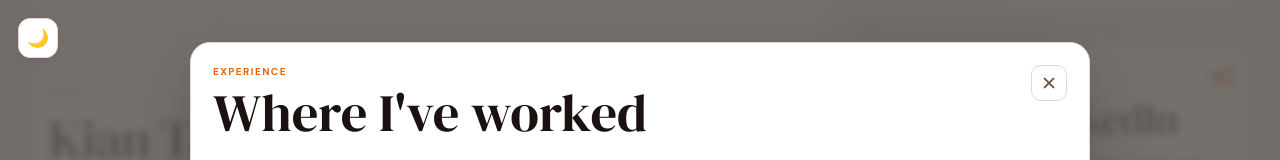
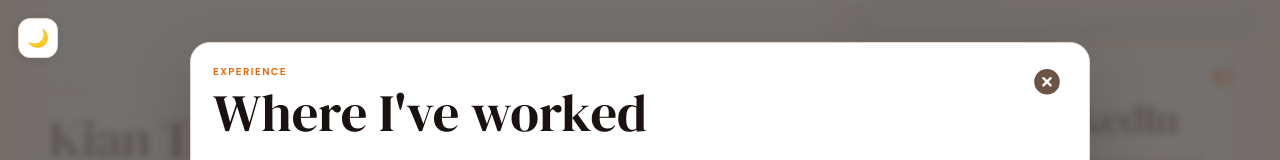
Before and after one commit to kian-tamjidi04/portfolio, a React (Vite) app: page / in a window 1280 px wide. Both pictures are taken after a click on the button 380 px from the left and 317 px from the top of the page. Shown: the top 160 px of the page. Built offline with nearby package versions, Linux system fonts and the light colour scheme.

Commit message:
new projects page and X btn

```diff
--- a/src/App.tsx
+++ b/src/App.tsx
@@ -6,6 +6,7 @@ import {
   faBriefcase,
   faBullhorn,
   faCircleUser,
+  faCircleXmark,
   faHammer,
   faRocket,
   faScrewdriverWrench,
@@ -271,19 +272,22 @@ function ModalBody({
   if (card.type === 'projects') {
     return (
       <section className="projects-preview-grid" aria-label="Projects overview cards">
-        {card.items.map((item) => (
+        {card.items.map((item) => {
+          const isHidden = focusedProjectId === item.id;
+          return (
             <motion.button
-            className={`project-preview-card${focusedProjectId === item.id ? ' project-preview-card-hidden' : ''}`}
+              className={`project-preview-card${isHidden ? ' project-preview-card-hidden' : ''}`}
               key={item.id}
               variants={modalItemVariants}
-            onClick={(event) => onProjectPreviewClick(item, event.currentTarget)}
+              onClick={isHidden ? undefined : (event) => onProjectPreviewClick(item, event.currentTarget)}
               type="button"
+              aria-hidden={isHidden || undefined}
             >
-            <p className="project-preview-label">{item.id.replace('-', ' ')}</p>
               <h3 className="project-preview-title">{item.title}</h3>
               <p className="project-preview-summary">{item.summary}</p>
             </motion.button>
-        ))}
+          );
+        })}
       </section>
     );
   }
@@ -309,6 +313,7 @@ function FlipCard({ card, fromRect, onClose }: FlipCardProps) {
   const [modalHeight, setModalHeight] = useState(modalRect.height);
   const [isContentRevealed, setIsContentRevealed] = useState(false);
   const [projectFocus, setProjectFocus] = useState<ProjectFocusState | null>(null);
+  const [projectFocusClosedId, setProjectFocusClosedId] = useState<string | null>(null);
   const headerRef = useRef<HTMLElement | null>(null);
   const bodyRef = useRef<HTMLDivElement | null>(null);
 
@@ -351,6 +356,7 @@ function FlipCard({ card, fromRect, onClose }: FlipCardProps) {
   useEffect(() => {
     setIsContentRevealed(false);
     setProjectFocus(null);
+    setProjectFocusClosedId(null);
     const revealTimer = window.setTimeout(() => {
       setIsContentRevealed(true);
     }, CONTENT_REVEAL_DELAY * 1000);
@@ -359,18 +365,23 @@ function FlipCard({ card, fromRect, onClose }: FlipCardProps) {
 
   const projectFocusRect = useMemo(() => {
     const headerHeight = headerRef.current?.offsetHeight ?? 0;
-    const topOffset = headerHeight + 20;
-    const availableHeight = Math.max(220, modalHeight - topOffset);
+    const topOffset = headerHeight + 14;
+    const viewportPadding = 24;
+    const maxWidth = Math.max(320, window.innerWidth - viewportPadding * 2);
+    const focusWidth = Math.min(maxWidth, modalRect.width + 84);
+    const availableHeight = Math.max(250, modalHeight - topOffset + 28);
+    const left = modalRect.left + ((modalRect.width - focusWidth) / 2);
     return {
-      left: modalRect.left,
+      left,
       top: modalRect.top + topOffset,
-      width: modalRect.width,
+      width: focusWidth,
       height: availableHeight,
     };
   }, [modalHeight, modalRect]);
 
   const handleProjectPreviewClick = useCallback((item: ProjectPreviewItem, el: HTMLButtonElement) => {
     const rect = el.getBoundingClientRect();
+    setProjectFocusClosedId(null);
     setProjectFocus({
       item,
       fromRect: {
@@ -383,8 +394,9 @@ function FlipCard({ card, fromRect, onClose }: FlipCardProps) {
   }, []);
 
   const closeProjectFocus = useCallback(() => {
+    setProjectFocusClosedId(projectFocus?.item.id ?? null);
     setProjectFocus(null);
-  }, []);
+  }, [projectFocus]);
 
   useEffect(() => {
     if (!projectFocus) return undefined;
@@ -412,7 +424,7 @@ function FlipCard({ card, fromRect, onClose }: FlipCardProps) {
 
       {/* The flying card — framer-motion owns position + size */}
       <motion.div
-        className="flip-wrapper"
+        className={`flip-wrapper${projectFocus ? ' flip-wrapper-nested-focus' : ''}`}
         initial={{ left: fromRect.left, top: fromRect.top, width: fromRect.width, height: fromRect.height }}
         animate={{ left: modalRect.left, top: modalRect.top, width: modalRect.width, height: modalHeight }}
         exit={{ left: fromRect.left, top: fromRect.top, width: fromRect.width, height: fromRect.height }}
@@ -433,7 +445,7 @@ function FlipCard({ card, fromRect, onClose }: FlipCardProps) {
           </div>
 
           {/* Back face — modal content (rotated 180deg base, visible when inner=180) */}
-          <div className="flip-face flip-back">
+          <div className={`flip-face flip-back${projectFocus ? ' flip-back-nested-focus' : ''}`}>
             <header className="portfolio-modal-header" ref={headerRef}>
               <div>
                 <p className="modal-label">{card.label}</p>
@@ -445,7 +457,7 @@ function FlipCard({ card, fromRect, onClose }: FlipCardProps) {
                 onClick={onClose}
                 type="button"
               >
-                ✕
+                <FontAwesomeIcon icon={faCircleXmark} />
               </button>
             </header>
             <motion.div
@@ -458,7 +470,7 @@ function FlipCard({ card, fromRect, onClose }: FlipCardProps) {
             >
               <ModalBody
                 card={card}
-                focusedProjectId={projectFocus?.item.id ?? null}
+                focusedProjectId={projectFocus?.item.id ?? projectFocusClosedId}
                 onProjectPreviewClick={handleProjectPreviewClick}
               />
             </motion.div>
@@ -466,7 +478,7 @@ function FlipCard({ card, fromRect, onClose }: FlipCardProps) {
         </motion.div>
       </motion.div>
 
-      <AnimatePresence>
+      <AnimatePresence onExitComplete={() => setProjectFocusClosedId(null)}>
         {projectFocus && (
           <>
             <motion.button
@@ -511,7 +523,6 @@ function FlipCard({ card, fromRect, onClose }: FlipCardProps) {
                 <div className="project-focus-face project-focus-back">
                   <header className="project-focus-header">
                     <div>
-                      <p className="modal-label">Project details</p>
                       <h3 className="project-focus-title">{projectFocus.item.title}</h3>
                     </div>
                     <button
@@ -520,7 +531,7 @@ function FlipCard({ card, fromRect, onClose }: FlipCardProps) {
                       onClick={closeProjectFocus}
                       type="button"
                     >
-                      ✕
+                      <FontAwesomeIcon icon={faCircleXmark} />
                     </button>
                   </header>
                   <div className="project-focus-body">
--- a/src/index.css
+++ b/src/index.css
@@ -300,6 +300,13 @@ a {
   position: fixed;
   z-index: 50;
   perspective: 1600px;
+  transition: transform 0.42s ease, filter 0.42s ease, opacity 0.42s ease;
+}
+
+.flip-wrapper.flip-wrapper-nested-focus {
+  transform: scale(0.94) translateY(6px);
+  filter: saturate(0.82) blur(0.8px);
+  opacity: 0.86;
 }
 
 /* ─── Inner rotating element ──────────────────────────────────────── */
@@ -340,6 +347,13 @@ a {
   display: flex;
   flex-direction: column;
   box-shadow: var(--shadow-modal);
+  transition: background-color 0.34s ease, border-color 0.34s ease, box-shadow 0.34s ease;
+}
+
+.flip-back.flip-back-nested-focus {
+  box-shadow:
+    inset 0 0 0 1px color-mix(in oklab, var(--border) 78%, transparent),
+    0 14px 28px rgba(0, 0, 0, 0.24);
 }
 
 .portfolio-modal {
@@ -378,22 +392,23 @@ a {
 }
 
 .modal-close {
-  border: 1px solid var(--border);
+  border: none;
   background: transparent;
   color: var(--text-secondary);
-  font-size: 1.2rem;
-  width: 36px;
-  height: 36px;
-  border-radius: 10px;
+  font-size: 1.6rem;
+  padding: 4px;
   cursor: pointer;
-  transition: color 0.2s ease, background 0.2s ease, border-color 0.2s ease;
+  transition: color 0.2s ease, transform 0.2s ease;
   flex-shrink: 0;
+  line-height: 1;
+  display: flex;
+  align-items: center;
+  justify-content: center;
 }
 
 .modal-close:hover {
   color: var(--accent);
-  background: var(--accent-dim);
-  border-color: var(--accent);
+  transform: scale(1.15);
 }
 
 .portfolio-modal-body {
@@ -727,7 +742,7 @@ a {
   min-height: 150px;
   text-align: left;
   cursor: pointer;
-  transition: border-color 0.2s ease, transform 0.2s ease, box-shadow 0.2s ease;
+  transition: border-color 0.24s ease, transform 0.24s ease, box-shadow 0.24s ease, background-color 0.3s ease;
 }
 
 .project-preview-card:hover {
@@ -773,7 +788,7 @@ a {
 }
 
 .project-preview-card.project-preview-card-hidden {
-  opacity: 0;
+  visibility: hidden;
   pointer-events: none;
   transition: none;
 }
@@ -789,9 +804,10 @@ a {
   inset: 0;
   border: 1px solid var(--border);
   border-radius: 14px;
-  background: var(--surface);
+  background: var(--surface-subtle);
   -webkit-backface-visibility: hidden;
   backface-visibility: hidden;
+  transition: background-color 0.38s ease, border-color 0.38s ease, box-shadow 0.38s ease;
 }
 
 .project-focus-front {
@@ -807,6 +823,7 @@ a {
   flex-direction: column;
   overflow: hidden;
   box-shadow: var(--shadow-modal);
+  background: var(--surface);
 }
 
 .project-focus-header {
@@ -817,6 +834,7 @@ a {
   padding: 18px;
   border-bottom: 1px solid var(--border);
   background: var(--surface);
+  transition: background-color 0.34s ease, border-color 0.34s ease;
 }
 
 .project-focus-title {
@@ -832,6 +850,7 @@ a {
   flex-direction: column;
   gap: 12px;
   overflow: auto;
+  transition: background-color 0.34s ease;
 }
 
 /* ─── Keyframes ──────────────────────────────────────────────────── */
```
Lines whose indentation alone changed are shown as unchanged.
